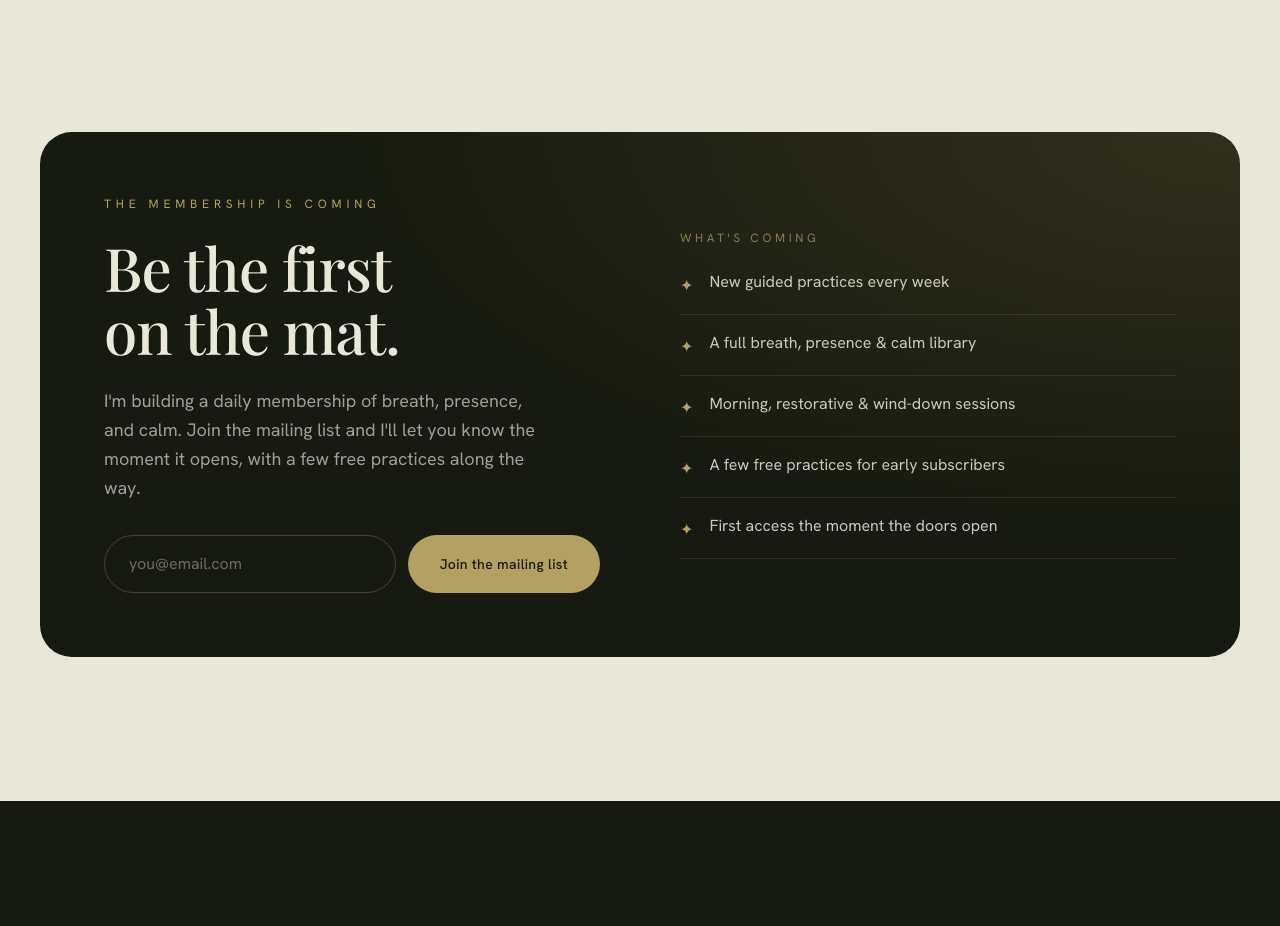
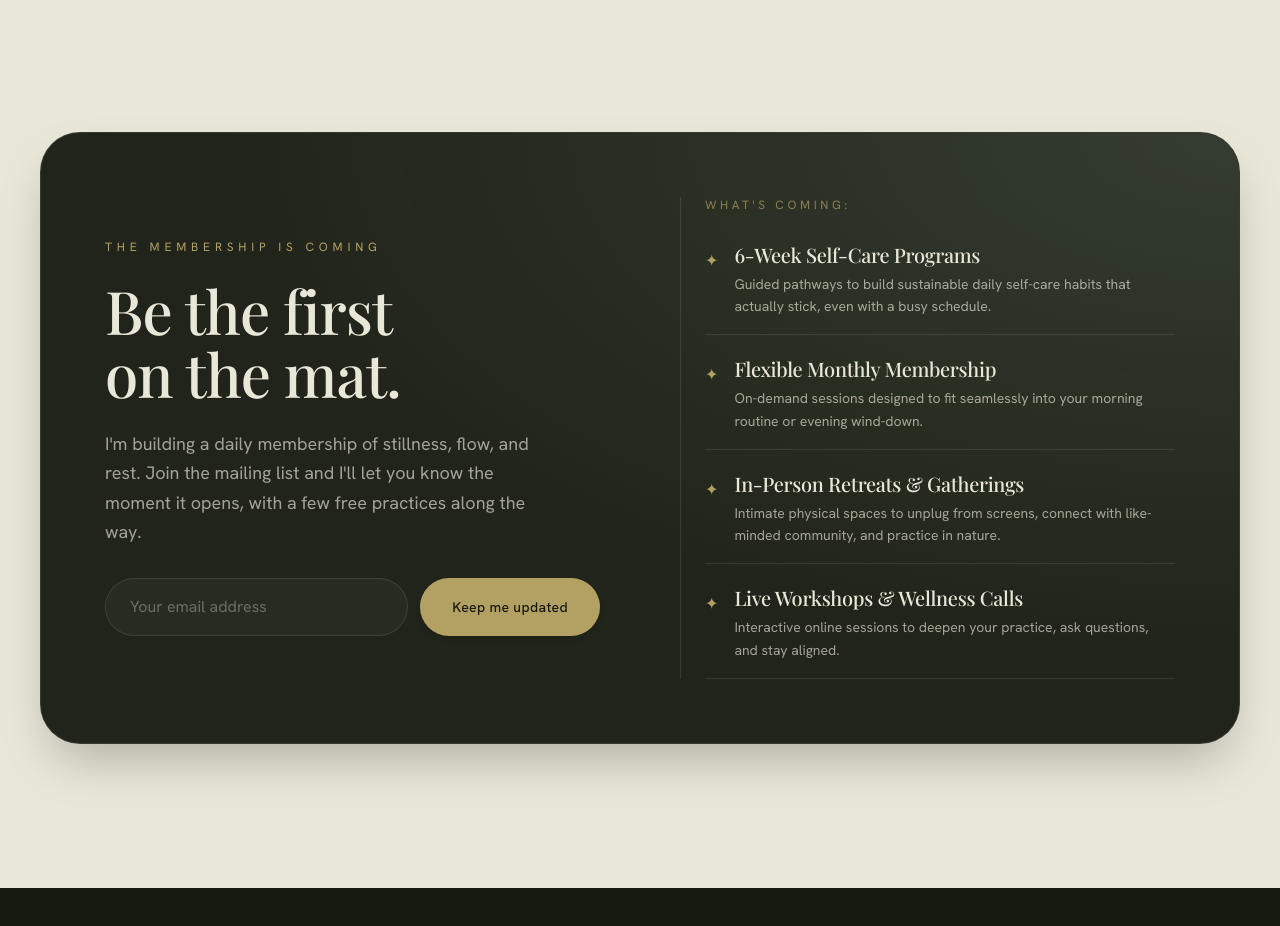
Before and after one commit to SukhmanH/elenawebsite, a Next.js app: page / in a window 1280 px wide. Shown: the part 5300-6226 px from the top of the page. Built offline with nearby package versions, Linux system fonts and the light colour scheme.

Commit message:
Restore mailing list layout and What's Coming program offerings from earlier version

```diff
--- a/src/components/home/mailing-list.tsx
+++ b/src/components/home/mailing-list.tsx
@@ -5,11 +5,22 @@ import { motion } from 'framer-motion'
 import { Reveal } from '@/components/ui/reveal'
 
 const COMING = [
-  'New guided practices every week',
-  'A full breath, presence & calm library',
-  'Morning, restorative & wind-down sessions',
-  'A few free practices for early subscribers',
-  'First access the moment the doors open',
+  {
+    title: '6-Week Self-Care Programs',
+    body: 'Guided pathways to build sustainable daily self-care habits that actually stick, even with a busy schedule.',
+  },
+  {
+    title: 'Flexible Monthly Membership',
+    body: 'On-demand sessions designed to fit seamlessly into your morning routine or evening wind-down.',
+  },
+  {
+    title: 'In-Person Retreats & Gatherings',
+    body: 'Intimate physical spaces to unplug from screens, connect with like-minded community, and practice in nature.',
+  },
+  {
+    title: 'Live Workshops & Wellness Calls',
+    body: 'Interactive online sessions to deepen your practice, ask questions, and stay aligned.',
+  },
 ]
 
 export function MailingList() {
@@ -52,11 +63,11 @@ export function MailingList() {
   return (
     <section id="newsletter" className="bg-sand py-28 sm:py-36">
       <div className="mx-auto max-w-[1400px] px-6 sm:px-10">
-        <div className="relative overflow-hidden rounded-[2rem] bg-char text-sand">
-          {/* Soft gold aura so the dark panel doesn't read flat */}
+        <div className="relative overflow-hidden rounded-[2.5rem] border border-white/10 bg-char/95 text-sand shadow-2xl backdrop-blur-md">
+          {/* Soft aura gradient so the dark panel feels living */}
           <div
             aria-hidden
-            className="pointer-events-none absolute inset-0 bg-[radial-gradient(ellipse_at_top_right,rgba(179,161,99,0.16),transparent_55%)]"
+            className="pointer-events-none absolute inset-0 bg-[radial-gradient(ellipse_at_top_right,rgba(121,148,126,0.22),transparent_60%)]"
           />
           <div className="relative grid gap-12 p-10 sm:p-16 md:grid-cols-2 md:items-center md:gap-20">
             <Reveal>
@@ -67,8 +78,8 @@ export function MailingList() {
                 Be the first on the mat.
               </h2>
               <p className="mt-6 max-w-md text-lg leading-relaxed text-sand/65">
-                I&apos;m building a daily membership of breath, presence, and
-                calm. Join the mailing list and I&apos;ll let you know the moment
+                I&apos;m building a daily membership of stillness, flow, and
+                rest. Join the mailing list and I&apos;ll let you know the moment
                 it opens, with a few free practices along the way.
               </p>
 
@@ -91,18 +102,18 @@ export function MailingList() {
                       id="ml-email"
                       type="email"
                       required
+                      placeholder="Your email address"
                       disabled={loading}
                       value={email}
                       onChange={(e) => setEmail(e.target.value)}
-                      placeholder="you@email.com"
-                      className="w-full rounded-full border border-gold/30 bg-transparent px-6 py-4 text-sand transition-[border-color,box-shadow] duration-300 placeholder:text-sand/40 focus:border-gold focus:shadow-[0_0_0_4px_rgba(179,161,99,0.15)] focus:outline-none disabled:opacity-50"
+                      className="w-full rounded-full border border-white/10 bg-white/[0.03] px-6 py-4 text-sand transition-[border-color,box-shadow] duration-300 placeholder:text-sand/35 focus:border-gold focus:shadow-[0_0_0_4px_rgba(121,148,126,0.18)] focus:outline-none disabled:opacity-50"
                     />
                     <button
                       type="submit"
                       disabled={loading}
-                      className="shrink-0 rounded-full bg-gold px-8 py-4 text-sm font-medium tracking-wide text-char transition-all duration-300 hover:-translate-y-0.5 hover:bg-gold-deep active:translate-y-0 disabled:opacity-50"
+                      className="shrink-0 rounded-full bg-gold px-8 py-4 text-sm font-medium tracking-wide text-char shadow-md transition-all duration-300 hover:-translate-y-0.5 hover:bg-gold-deep hover:shadow-[0_8px_20px_rgba(121,148,126,0.25)] active:translate-y-0 disabled:opacity-50"
                     >
-                      {loading ? 'Joining...' : 'Join the mailing list'}
+                      {loading ? 'Joining...' : 'Keep me updated'}
                     </button>
                   </div>
                   {error && (
@@ -114,23 +125,33 @@ export function MailingList() {
               )}
             </Reveal>
 
+            {/* Right side: What's coming list */}
             <Reveal delay={0.1}>
+              <div className="space-y-8 md:pl-6 border-t border-white/10 pt-10 md:border-t-0 md:border-l md:pt-0">
                 <p className="text-xs uppercase tracking-[0.3em] text-gold/70">
-                What&apos;s coming
+                  What&apos;s coming:
                 </p>
-              <ul className="mt-6 space-y-4">
+                <ul className="space-y-6">
                   {COMING.map((item) => (
                     <li
-                    key={item}
-                    className="flex items-start gap-4 border-b border-gold/15 pb-4 text-sand/85"
+                      key={item.title}
+                      className="flex items-start gap-4 border-b border-white/10 pb-4 text-sand/85"
                     >
                       <span aria-hidden className="mt-1 text-gold">
                         ✦
                       </span>
-                    <span>{item}</span>
+                      <div>
+                        <h3 className="font-display text-xl font-medium text-sand leading-none">
+                          {item.title}
+                        </h3>
+                        <p className="mt-2 text-sm text-sand/65 leading-relaxed">
+                          {item.body}
+                        </p>
+                      </div>
                     </li>
                   ))}
                 </ul>
+              </div>
             </Reveal>
           </div>
         </div>
```
Lines whose indentation alone changed are shown as unchanged.
